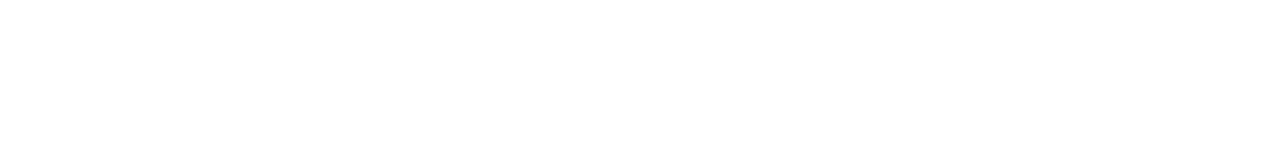
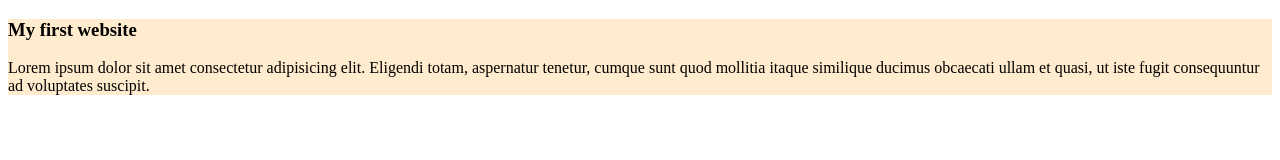
Before and after one commit to chnoya12/my-simple-website, a plain HTML site: page index.html in a window 1280 px wide. Drawn offline with Linux system fonts and the light colour scheme.

Commit message:
added the first blog

```diff
--- a/index.html
+++ b/index.html
@@ -4,8 +4,13 @@
     <meta charset="UTF-8">
     <meta name="viewport" content="width=device-width, initial-scale=1.0">
     <title>MY SIMPLE WEBSITE</title>
+    <link rel="stylesheet" href="styles/blog.css">
 </head>
 <body>
+    <div>
+        <h3>My first website</h3>
+        <p>Lorem ipsum dolor sit amet consectetur adipisicing elit. Eligendi totam, aspernatur tenetur, cumque sunt quod mollitia itaque similique ducimus obcaecati ullam et quasi, ut iste fugit consequuntur ad voluptates suscipit.</p>
+    </div>
 
 </body>
 </html>
--- /dev/null
+++ b/styles/blog.css
@@ -0,0 +1,3 @@
+div{
+    background-color: blanchedalmond;
+}
```
